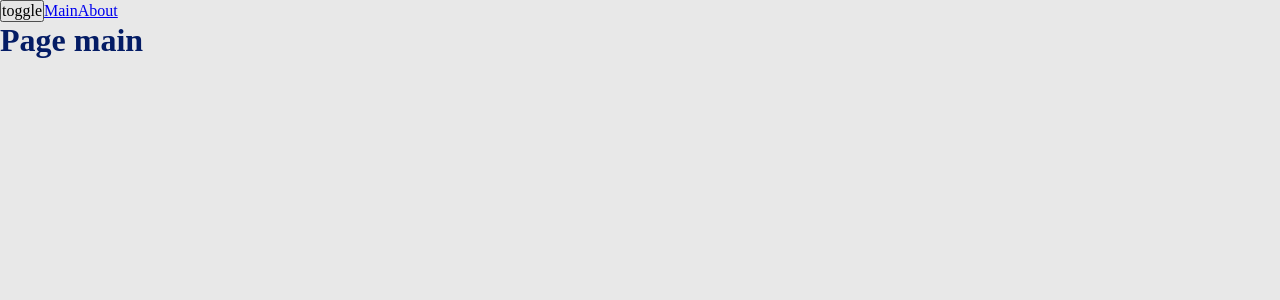
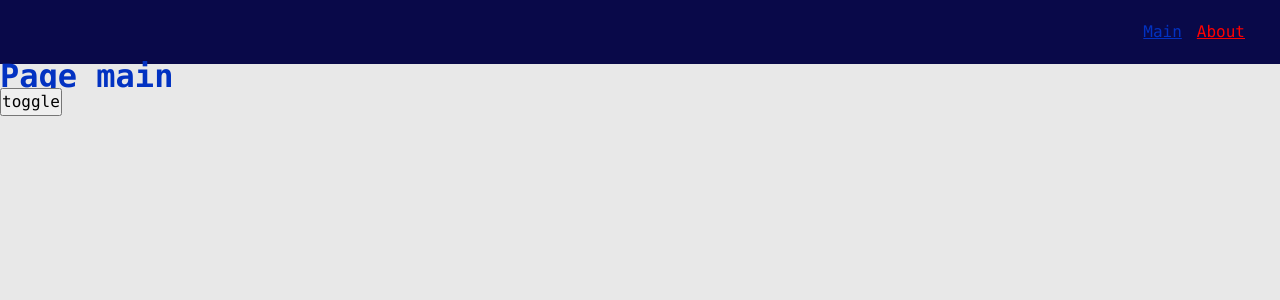
Before and after one commit to foraudo/production-project, a React app: page / in a window 1280 px wide. Shown: the top 300 px of the page. Built offline with nearby package versions, Linux system fonts and the light colour scheme.

Commit message:
Navbar. Шаблоны для разработки. Первый UI Kit компонент

```diff
--- a/src/app/App.tsx
+++ b/src/app/App.tsx
@@ -3,15 +3,15 @@ import './styles/index.scss';
 import { useTheme } from 'app/providers/ThemeProvider/lib/useTheme';
 import { classNames } from 'shared/lib/classNames';
 import { AppRouter } from 'app/providers/router';
+import { Navbar } from 'widgets/Navbar';
 
 const App = () => {
   const { theme, toggleTheme } = useTheme();
   return (
     <div className={classNames('app', {}, [theme])}>
+      <Navbar />
+      <AppRouter />
       <button onClick={toggleTheme}>toggle</button>
-      <Link to="/">Main</Link>
-      <Link to="/about">About</Link>
-      <AppRouter />
     </div>
   );
 };
--- a/src/app/styles/themes/dark.scss
+++ b/src/app/styles/themes/dark.scss
@@ -2,4 +2,8 @@
   --bg-color: #090949;
   --primary-color: #049604;
   --secondary-color: #04ff04;
+
+  --inverted-bg-color: #e8e8e8;
+  --inverted-primary-color: #0232c2;
+  --inverted-secondary-color: #0449e0;
 }
--- a/src/app/styles/themes/normal.scss
+++ b/src/app/styles/themes/normal.scss
@@ -1,5 +1,10 @@
 :root{
   --bg-color: #e8e8e8;
-  --primary-color: #041c65;
+  --inverted-bg-color: #090949;
+
+  --primary-color: #0232c2;
   --secondary-color: #0449e0;
+
+  --inverted-primary-color: #049604;
+  --inverted-secondary-color: #04ff04;
 }
--- a/src/app/styles/variables/global.scss
+++ b/src/app/styles/variables/global.scss
@@ -1,5 +1,5 @@
 :root {
-  --font-family-main: Consolas, 'Times New Roman', 'Serif'
+  --font-family-main: Consolas, 'Times New Roman', Serif;
 
   --font-size-m: 16px;
   --font-line-m: 24px ;
@@ -8,4 +8,7 @@
   --font-size-l: 24px;
   --font-line-l: 32px ;
   --font-l:var(--font-size-l)/var(--font-line-l) var(--font-family-main);
+
+  // размеры
+  --navbar-heigth: 50px
 }
--- a/src/shared/lib/classNames.ts
+++ b/src/shared/lib/classNames.ts
@@ -1,9 +1,9 @@
 type Mods = Record<string, boolean | string>;
 
-export const classNames = (cls: string, mods: Mods, addentional: string[]): string => {
+export const classNames = (cls: string, mods: Mods = {}, addentional: string[] = []): string => {
   return [
     cls,
-    ...addentional,
+    ...addentional.filter(Boolean),
     ...Object.entries(mods)
       .filter(([cls, value]) => Boolean(value))
       .map(([cls]) => cls),
--- /dev/null
+++ b/src/shared/ui/Applink/Applink.module.scss
@@ -0,0 +1,15 @@
+.Applink {
+color: var(--primary-color)
+}
+
+.primary {
+  color: var(--primary-color);
+}
+
+.secondary{
+  color: var(--inverted--primary-color)
+}
+
+.red{
+  color: red;
+}
--- /dev/null
+++ b/src/shared/ui/Applink/Applink.tsx
@@ -0,0 +1,24 @@
+import { FC } from 'react';
+import { Link, LinkProps } from 'react-router-dom';
+import { classNames } from 'shared/lib/classNames';
+import cls from './Applink.module.scss';
+
+export enum ApplinkTheme {
+  PRIMARY = 'primary',
+  SECONDARY = 'secondary',
+  RED = 'red',
+}
+
+interface ApplinkProps extends LinkProps {
+  className?: string;
+  theme?: ApplinkTheme;
+}
+
+export const Applink: FC<ApplinkProps> = (props) => {
+  const { to, className, children, theme, ...otherProps } = props;
+  return (
+    <Link to={to} className={classNames(cls.Applink, {}, [className, cls[theme]])}>
+      {children}
+    </Link>
+  );
+};
--- /dev/null
+++ b/src/widgets/Navbar/index.ts
@@ -0,0 +1,3 @@
+import { Navbar } from './ui/Navbar';
+
+export { Navbar };
--- /dev/null
+++ b/src/widgets/Navbar/ui/Navbar.module.scss
@@ -0,0 +1,17 @@
+.Navbar {
+  width: 100%;
+  height: var(--navbar-height);
+  background: var(--inverted-bg-color);
+  display: flex;
+  align-items: center;
+  padding: 20px;
+}
+
+.link{
+  margin-left: auto;
+
+}
+
+.mainLink{
+  margin-right: 15px;
+}
--- /dev/null
+++ b/src/widgets/Navbar/ui/Navbar.tsx
@@ -0,0 +1,24 @@
+import React from 'react';
+import { Link } from 'react-router-dom';
+import { classNames } from 'shared/lib/classNames';
+import { Applink, ApplinkTheme } from 'shared/ui/Applink/Applink';
+import cls from './Navbar.module.scss';
+
+interface NavbarProps {
+  className?: string;
+}
+
+export const Navbar = ({ className }: NavbarProps) => {
+  return (
+    <div className={classNames(cls.Navbar, {}, [className])}>
+      <div className={cls.link}>
+        <Applink to="/" className={cls.mainLink} theme={ApplinkTheme.SECONDARY}>
+          Main
+        </Applink>
+        <Applink to="/about" className={cls.mainLink} theme={ApplinkTheme.RED}>
+          About
+        </Applink>
+      </div>
+    </div>
+  );
+};
```
